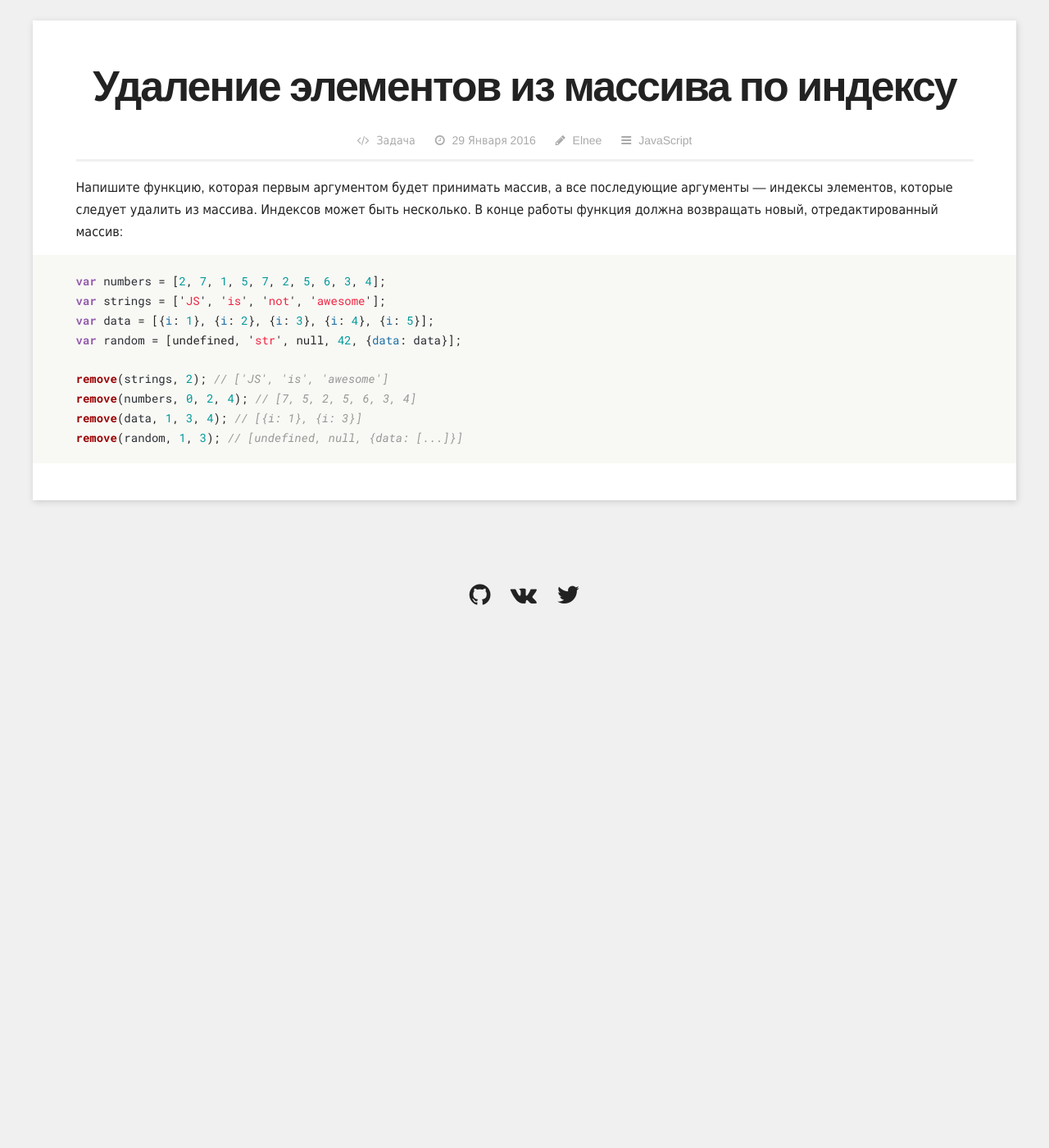
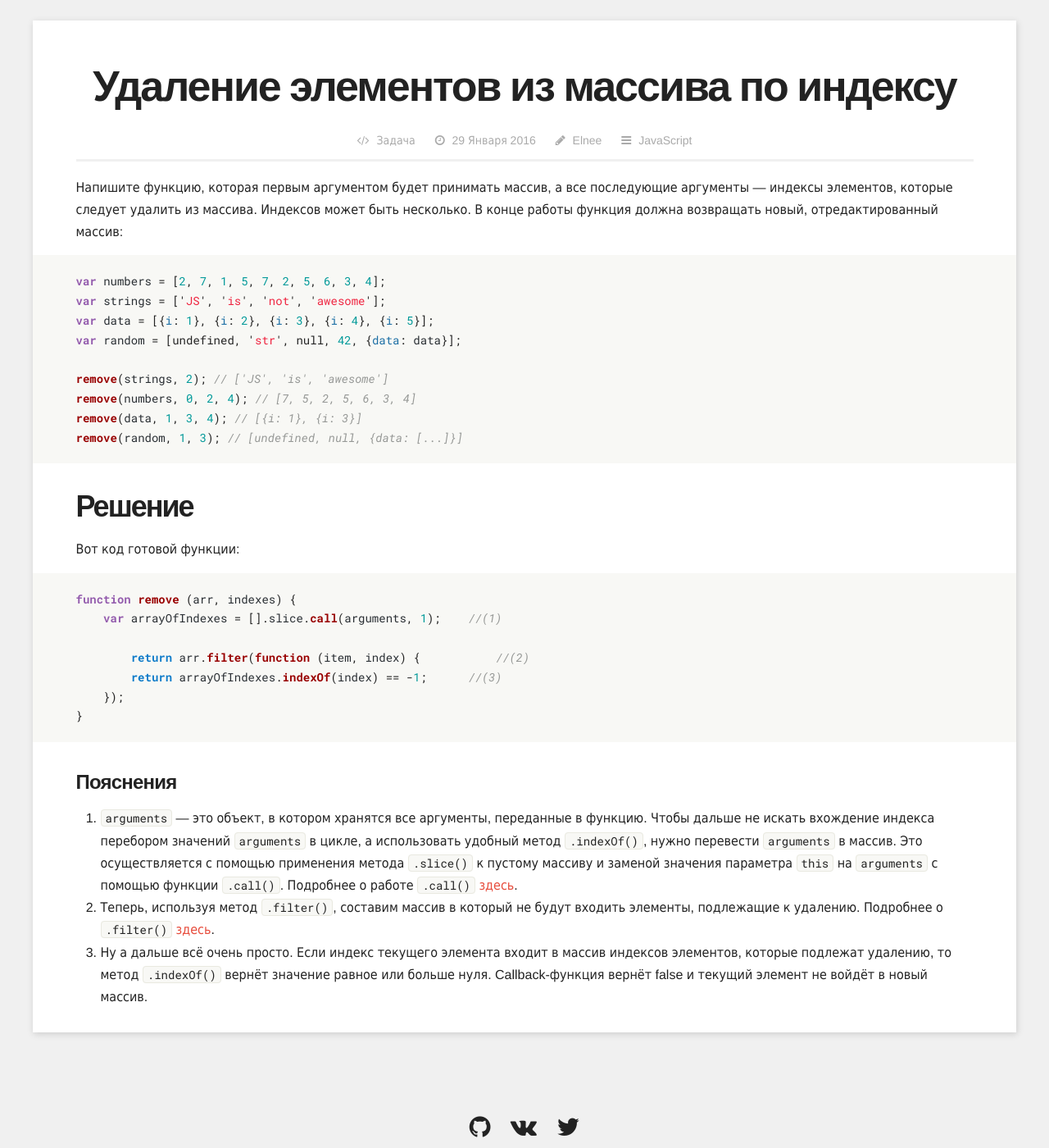
Before and after one commit to rtivital/jsraccoon, a Jekyll site: the page built from _posts/2016-01-29-exercise-remove-from-array.md, in a window 1280 px wide and 1400 px high, scrolled down 339 px. Shown: the whole window at 82% size. Built offline with Jekyll 4.4.1, drawn with Linux system fonts in a browser that asks for light colours; nearby versions of some CDN libraries; comment, search, counter and statistics services are not loaded; before the commit the page ends 1090 px from its top, so only the background shows below that.

Commit message:
Написал решение задачи remove-from-array

```diff
--- a/_posts/2016-01-29-exercise-remove-from-array.md
+++ b/_posts/2016-01-29-exercise-remove-from-array.md
@@ -22,3 +22,20 @@ remove(numbers, 0, 2, 4); // [7, 5, 2, 5, 6, 3, 4]
 remove(data, 1, 3, 4); // [{i: 1}, {i: 3}]
 remove(random, 1, 3); // [undefined, null, {data: [...]}]
 {% endhighlight %}
+
+## Решение
+Вот код готовой функции:
+{% highlight javascript %}
+function remove (arr, indexes) {
+    var arrayOfIndexes = [].slice.call(arguments, 1);    //(1)
+
+	return arr.filter(function (item, index) {           //(2)
+        return arrayOfIndexes.indexOf(index) == -1;      //(3)
+    });
+}
+{% endhighlight %}
+
+#### Пояснения
+1. `arguments` — это объект, в котором хранятся все аргументы, переданные в функцию. Чтобы дальше не искать вхождение индекса перебором значений `arguments` в цикле, а использовать удобный метод `.indexOf()`, нужно перевести `arguments` в массив. Это осуществляется с помощью применения метода `.slice()` к пустому массиву и заменой значения параметра `this` на `arguments` с помощью функции `.call()`. Подробнее о работе `.call()` [здесь](https://learn.javascript.ru/call-apply#метод-call).
+2. Теперь, используя метод `.filter()`, составим массив в который не будут входить элементы, подлежащие к удалению. Подробнее о `.filter()` [здесь](https://learn.javascript.ru/array-iteration#filter).
+3. Ну а дальше всё очень просто. Если индекс текущего элемента входит в массив индексов элементов, которые подлежат удалению, то метод `.indexOf()` вернёт значение равное или больше нуля. Callback-функция вернёт false и текущий элемент не войдёт в новый массив.
```
